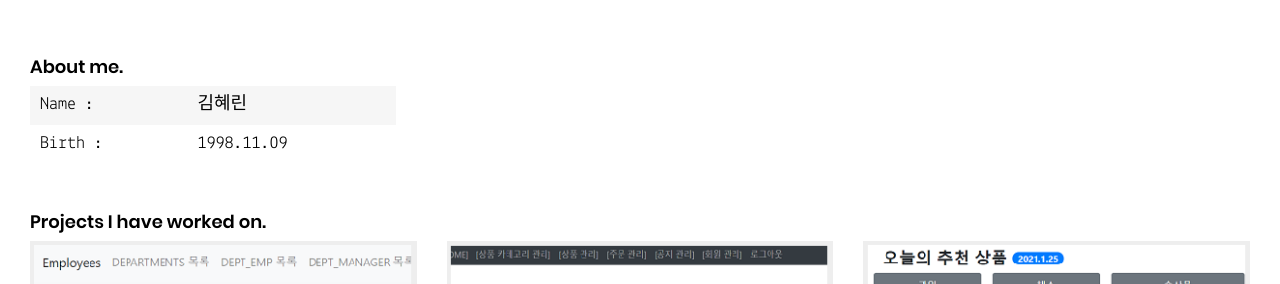
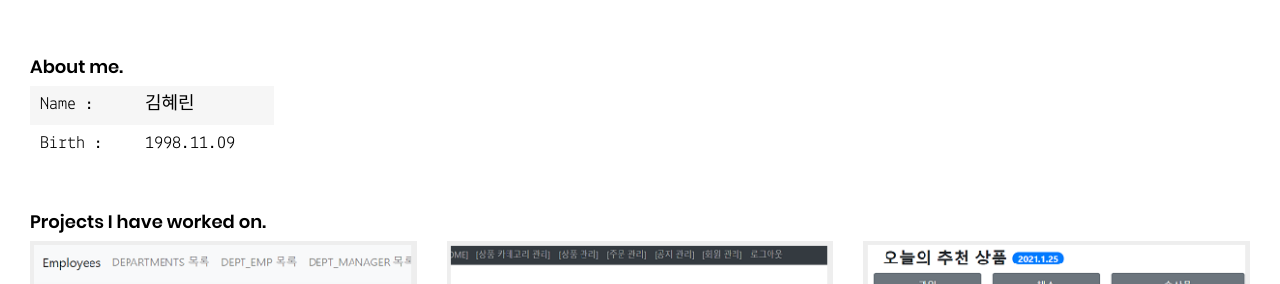
Before and after one commit to heairin1008/heairin1008.github.io, a Jekyll site: the page built from index.html, in a window 1280 px wide. Shown: the part 274-558 px from the top of the page. Built offline with Jekyll 4.4.1, drawn with Linux system fonts in a browser that asks for light colours.

Commit message:
Update index.html

```diff
--- a/index.html
+++ b/index.html
@@ -15,7 +15,7 @@
 		<section class="intro">
 			<div class="container">
 				<h3>About me.</h3>
-				<table style="width:30%;">
+				<table style="width:20%;">
 					<tr>
 						<td>Name : </td>
 						<td>김혜린</td>
```
